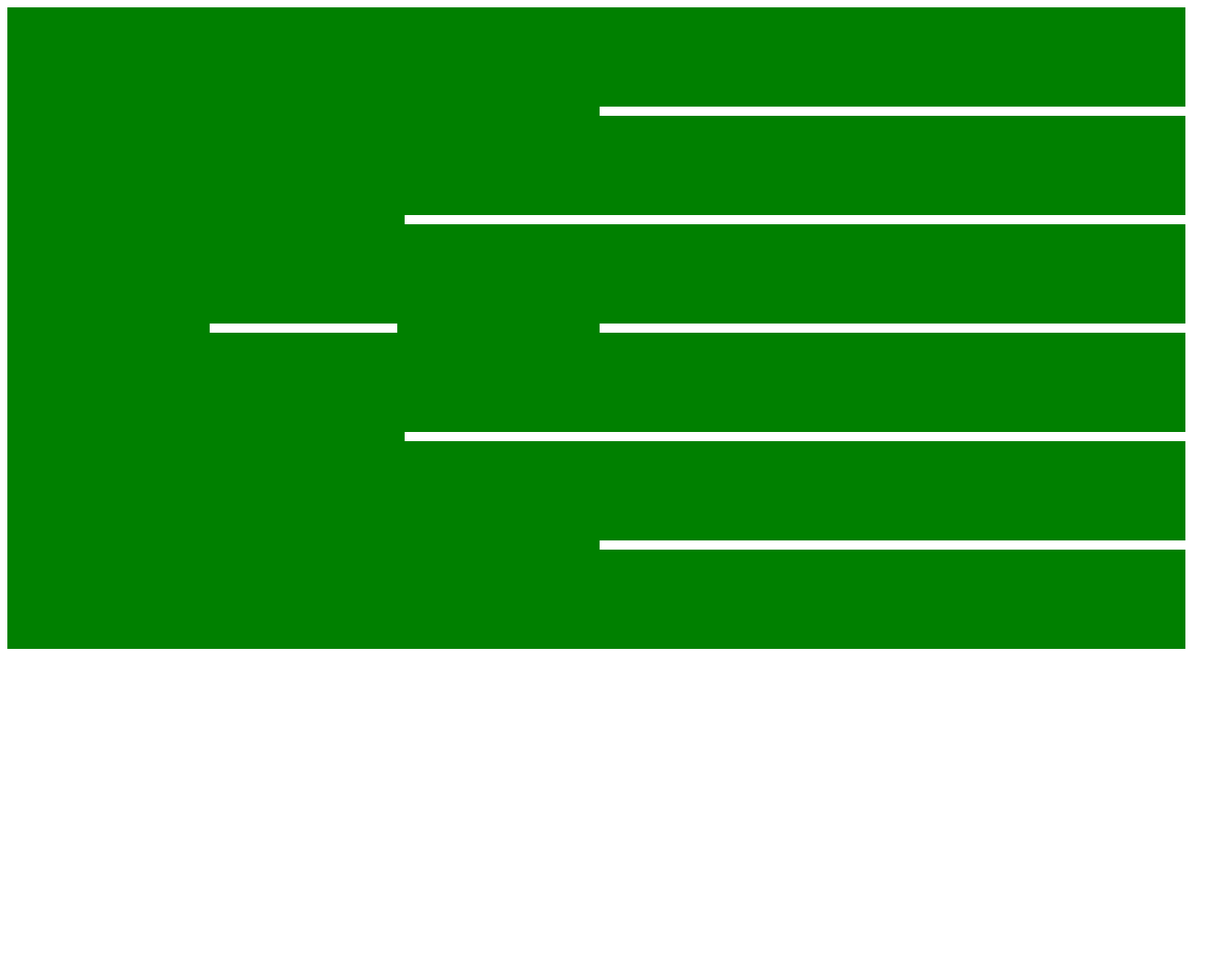
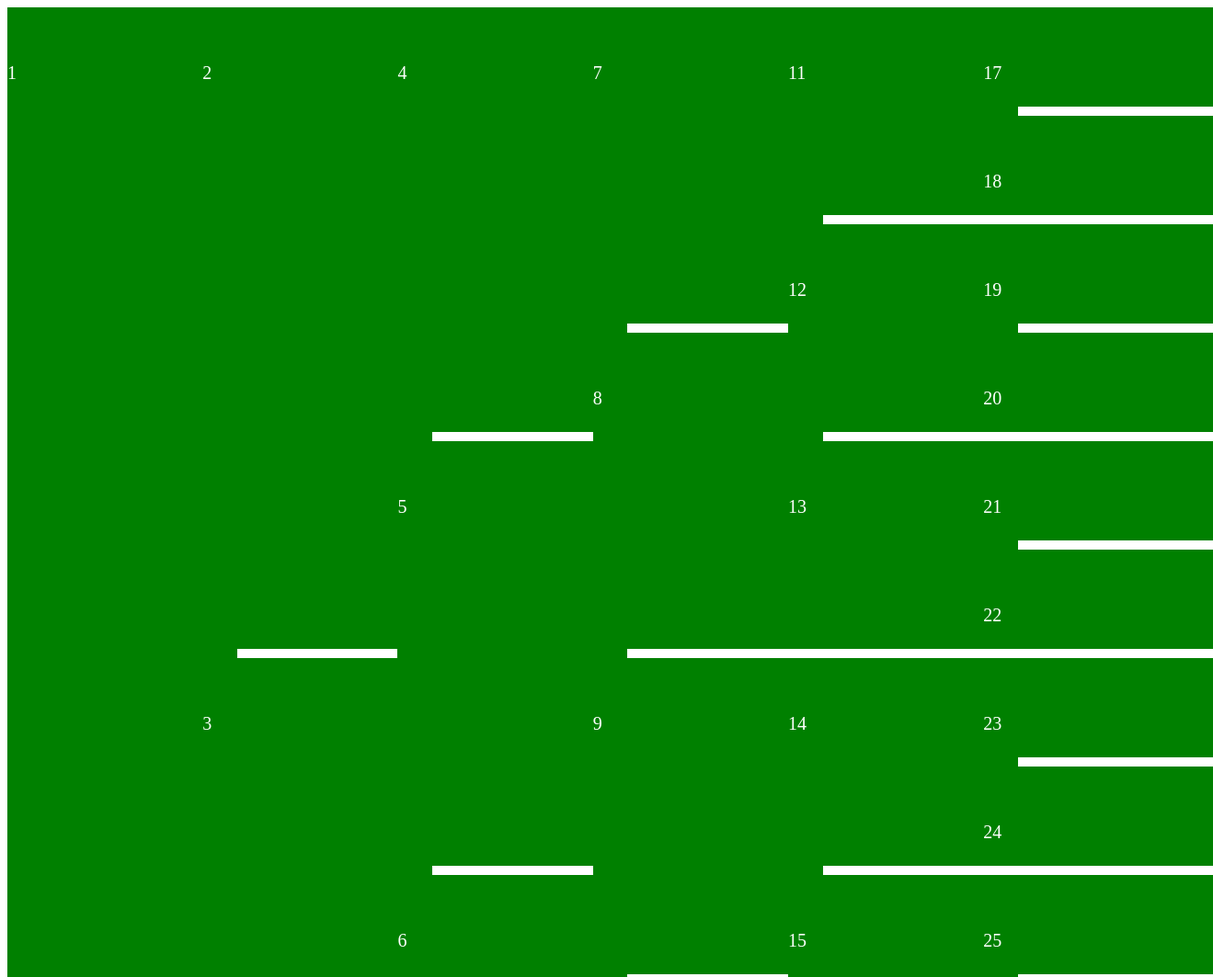
Before and after one commit to Abdullah2941/Grid_green1, a plain HTML site: page index.html in a window 1280 px wide. Shown: the top 1063 px of the page at 92% size, 1319 px wide, since content can reach past the window. Before the commit the page ends 800 px from the top, so only its background shows below. Drawn offline with Linux system fonts and the light colour scheme.

Commit message:
scrolling issue

```diff
--- a/index.html
+++ b/index.html
@@ -8,34 +8,34 @@
 </head>
 <body>
     <div class="parent">
-        <div class="box box_1"></div>
-        <div class="box box_2"></div>
-        <div class="box box_3"></div>
-        <div class="box box_4"></div>
-        <div class="box box_5"></div>
-        <div class="box box_6"></div>
-        <div class="box box_7"></div>
-        <div class="box box_8"></div>
-        <div class="box box_9"></div>
-        <div class="box box_10"></div>
-        <div class="box box_11"></div>
-        <div class="box box_12"></div>
-        <div class="box box_13"></div>
-        <div class="box box_14"></div>
-        <div class="box box_15"></div>
-        <div class="box box_16"></div>
-        <div class="box box_17"></div>
-        <div class="box box_18"></div>
-        <div class="box box_19"></div>
-        <div class="box box_20"></div>
-        <div class="box box_21"></div>
-        <div class="box box_22"></div>
-        <div class="box box_23"></div>
-        <div class="box box_24"></div>
-        <div class="box box_25"></div>
-        <div class="box box_26"></div>
-        <div class="box box_27"></div>
-        <div class="box box_28"></div>
+        <div class="box box_1"><p>1</p></div>
+        <div class="box box_2"><p>2</p></div>
+        <div class="box box_3"><p>3</p></div>
+        <div class="box box_4"><p>4</p></div>
+        <div class="box box_5"><p>5</p></div>
+        <div class="box box_6"><p>6</p></div>
+        <div class="box box_7"><p>7</p></div>
+        <div class="box box_8"><p>8</p></div>
+        <div class="box box_9"><p>9</p></div>
+        <div class="box box_10"><p>10</p></div>
+        <div class="box box_11"><p>11</p></div>
+        <div class="box box_12"><p>12</p></div>
+        <div class="box box_13"><p>13</p></div>
+        <div class="box box_14"><p>14</p></div>
+        <div class="box box_15"><p>15</p></div>
+        <div class="box box_16"><p>16</p></div>
+        <div class="box box_17"><p>17</p></div>
+        <div class="box box_18"><p>18</p></div>
+        <div class="box box_19"><p>19</p></div>
+        <div class="box box_20"><p>20</p></div>
+        <div class="box box_21"><p>21</p></div>
+        <div class="box box_22"><p>22</p></div>
+        <div class="box box_23"><p>23</p></div>
+        <div class="box box_24"><p>24</p></div>
+        <div class="box box_25"><p>25</p></div>
+        <div class="box box_26"><p>26</p></div>
+        <div class="box box_27"><p>27</p></div>
+        <div class="box box_28"><p>28</p></div>
     </div>
 </body>
 </html>
--- a/styles.css
+++ b/styles.css
@@ -1,34 +1,111 @@
 .parent{
     display:grid;
-    grid-template-rows: 108px 108px 108px 108px 108px 108px;
+    grid-template-rows:  108px 108px 108px 108px 108px 108px 108px 108px 108px 108px 108px 108px 108px;
     grid-template-columns: 16% 16% 16% 16% 16% 16%;
     gap: 10px;
     width: 100%;
+    height: 100px;
+
 
 }
 
 .box{
 
-   width: 220px;
-;
+   width: 250px;
+
     background-color:green;
 }
 .box_1{
-    grid-row: 1/7;
+    grid-row: 1/13;
     ;
 }
 .box_2{
+    grid-row: 1/7;
+}
+.box_3{
+    grid-row: 7/13;
+}
+.box_4{
+    grid-row: 1/5;
+}
+.box_5{
+    grid-row: 5/9;
+}
+.box_6{
+    grid-row: 9/13;
+}
+.box_7{
     grid-row: 1/4;
 }
-.box_3{
+.box_8{
     grid-row: 4/7;
 }
-.box_4{
+.box_9{
+    grid-row: 7/10;
+}
+.box_10{
+    grid-row: 10/13;
+}
+.box_11{
     grid-row: 1/3;
 }
-.box_5{
+.box_12{
     grid-row: 3/5;
 }
-.box_6{
+.box_13{
     grid-row: 5/7;
 }
+.box_14{
+    grid-row: 7/9;
+}
+.box_15{
+    grid-row: 9/11;
+}
+.box_16{
+    grid-row: 11/13;
+}
+.box_17{
+    grid-row: 1/2;
+}
+.box_18{
+    grid-row: 2/3;
+}
+.box_19{
+    grid-row: 3/4;
+}
+.box_20{
+    grid-row: 4/5;
+}
+.box_21{
+    grid-row: 5/6;
+}
+.box_22{
+    grid-row: 6/7;
+}
+.box_23{
+    grid-row: 7/8;
+}
+.box_24{
+    grid-row: 8/9;
+}
+.box_25{
+    grid-row: 9/10;
+}
+.box_26{
+    grid-row: 10/11;
+}
+.box_27{
+    grid-row: 11/12;
+}
+.box_28{
+    grid-row: 12/13;
+}
+
+
+p{
+    color:white;
+    font-size: 20px;
+
+    padding-top: 40px;
+
+}
```
